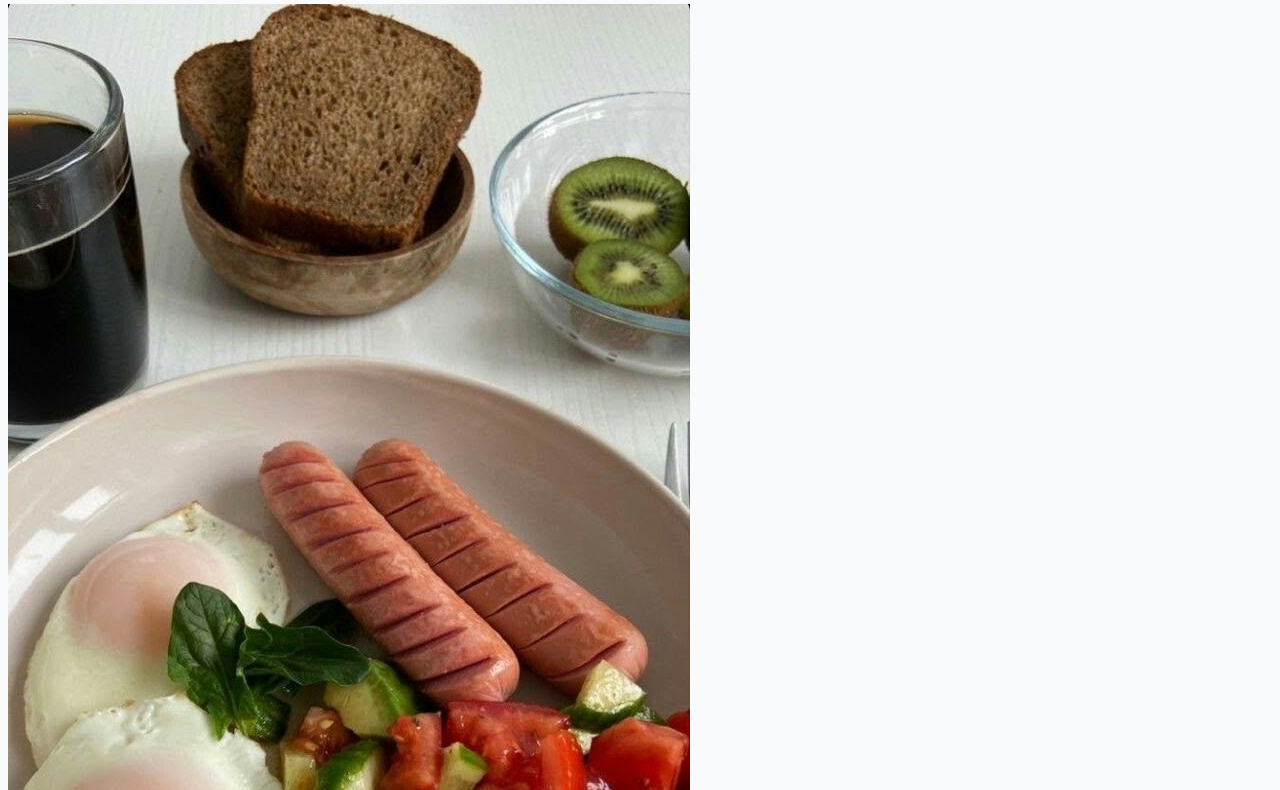
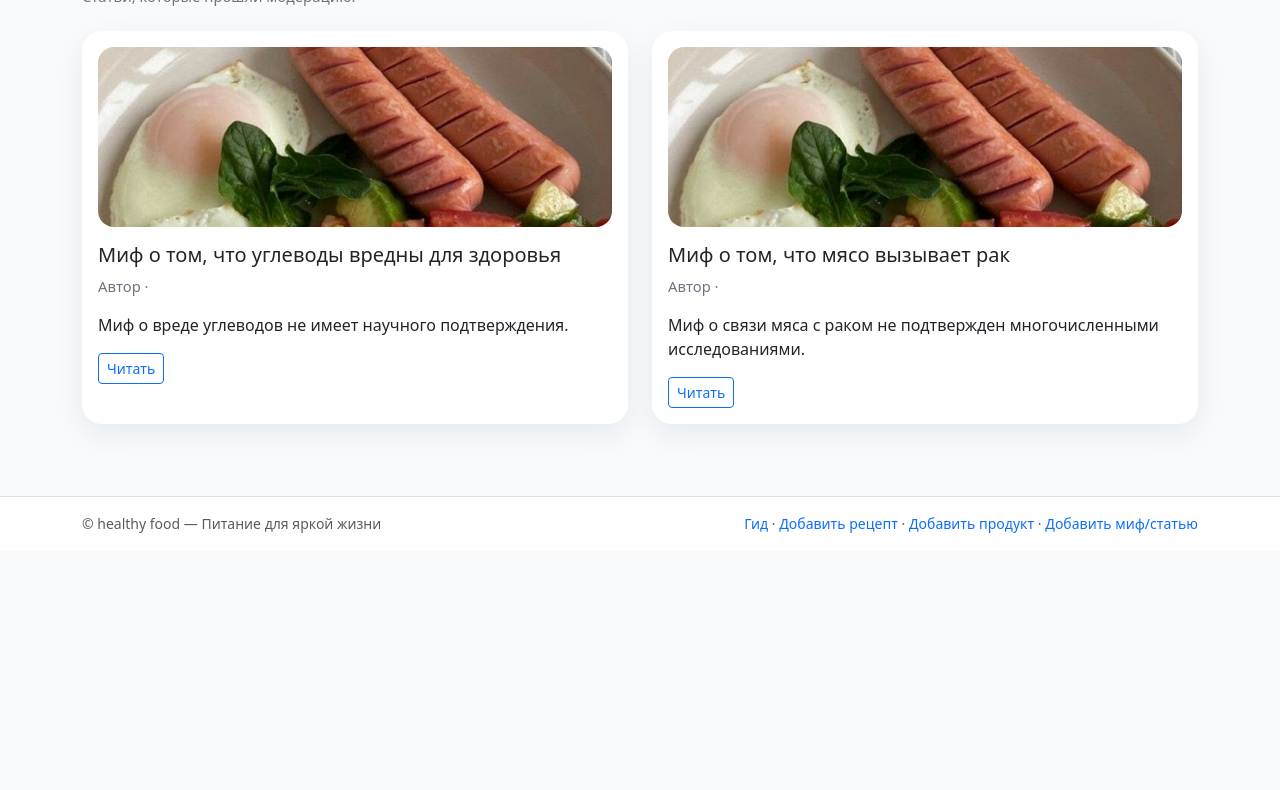
Before and after one commit to DaFi3134/foods, a plain HTML site: page docs/myths.html in a window 1280 px wide. Shown: the part 173-963 px from the top of the page. After the commit the page ends 800 px from the top, so only its background shows below. Drawn offline with nearby package versions, Linux system fonts and the light colour scheme.

Commit message:
Update myths.html

```diff
--- a/docs/myths.html
+++ b/docs/myths.html
@@ -1,49 +1,26 @@
-<!DOCTYPE html>
+<!doctype html>
 <html lang="ru">
 <head>
-  <meta charset="UTF-8">
+  <meta charset="utf-8">
   <title>Мифы и факты</title>
+  <meta name="viewport" content="width=device-width,initial-scale=1">
+  <link href="https://cdn.jsdelivr.net/npm/bootstrap@5.3.2/dist/css/bootstrap.min.css" rel="stylesheet">
+  <link href="https://cdn.jsdelivr.net/npm/bootstrap-icons@1.10.5/font/bootstrap-icons.css" rel="stylesheet">
+  <link rel="preconnect" href="https://fonts.googleapis.com">
+  <link href="https://fonts.googleapis.com/css2?family=Poppins:wght@300;400;600;700&display=swap" rel="stylesheet">
   <link rel="stylesheet" href="css/style.css">
 </head>
 <body>
-  <header>
-    <h1>Мифы и факты</h1>
-  </header>
+<header id="site-header"></header>
+<main class="py-4"><div class="container">
 
-  <main id="myths-container"></main>
-
-  <script>
-    // Загружаем мифы из файла JSON
-    fetch('data/myths.json')
-      .then(response => response.json())
-      .then(myths => {
-        const container = document.getElementById('myths-container');
-        myths.forEach(myth => {
-          const mythElement = document.createElement('div');
-          mythElement.classList.add('myth');
-
-          mythElement.innerHTML = `
-            <h2>${myth.title}</h2>
-            <p><em>${myth.author} — ${myth.date}</em></p>
-            <img src="${myth.image}" alt="${myth.title}" />
-            <p><strong>Краткое описание:</strong> ${myth.short_summary}</p>
-            <p><strong>Полный текст:</strong> ${myth.full_text}</p>
-            <p><strong>Формат:</strong> ${myth.format}</p>
-            <p><strong>Категория:</strong> ${myth.category}</p>
-            <h3>Источники:</h3>
-            <ul>
-              ${myth.sources.map(source => `<li>${source}</li>`).join('')}
-            </ul>
-            <h3>Доказательства:</h3>
-            <ul>
-              ${myth.proofs.map(proof => `<li>${proof}</li>`).join('')}
-            </ul>
-          `;
-
-          container.appendChild(mythElement);
-        });
-      })
-      .catch(error => console.error('Ошибка при загрузке мифов:', error));
-  </script>
+<div class="d-flex flex-wrap justify-content-between align-items-center gap-2 mb-4"><div><h1 class="page-title mb-1">Мифы и факты</h1><p class="small-muted mb-0">Статьи, которые прошли модерацию.</p></div><a class="btn btn-primary" href="submit_myth.html">Добавить миф/статью</a></div>
+<div class="row g-4" id="mythsList"></div>
+</div></main>
+<footer id="site-footer"></footer>
+<script src="https://cdn.jsdelivr.net/npm/bootstrap@5.3.2/dist/js/bootstrap.bundle.min.js"></script>
+<script src="js/core.js"></script>
+<script src="js/layout.js"></script>
+<script src="js/myths.js"></script>
 </body>
 </html>
```
